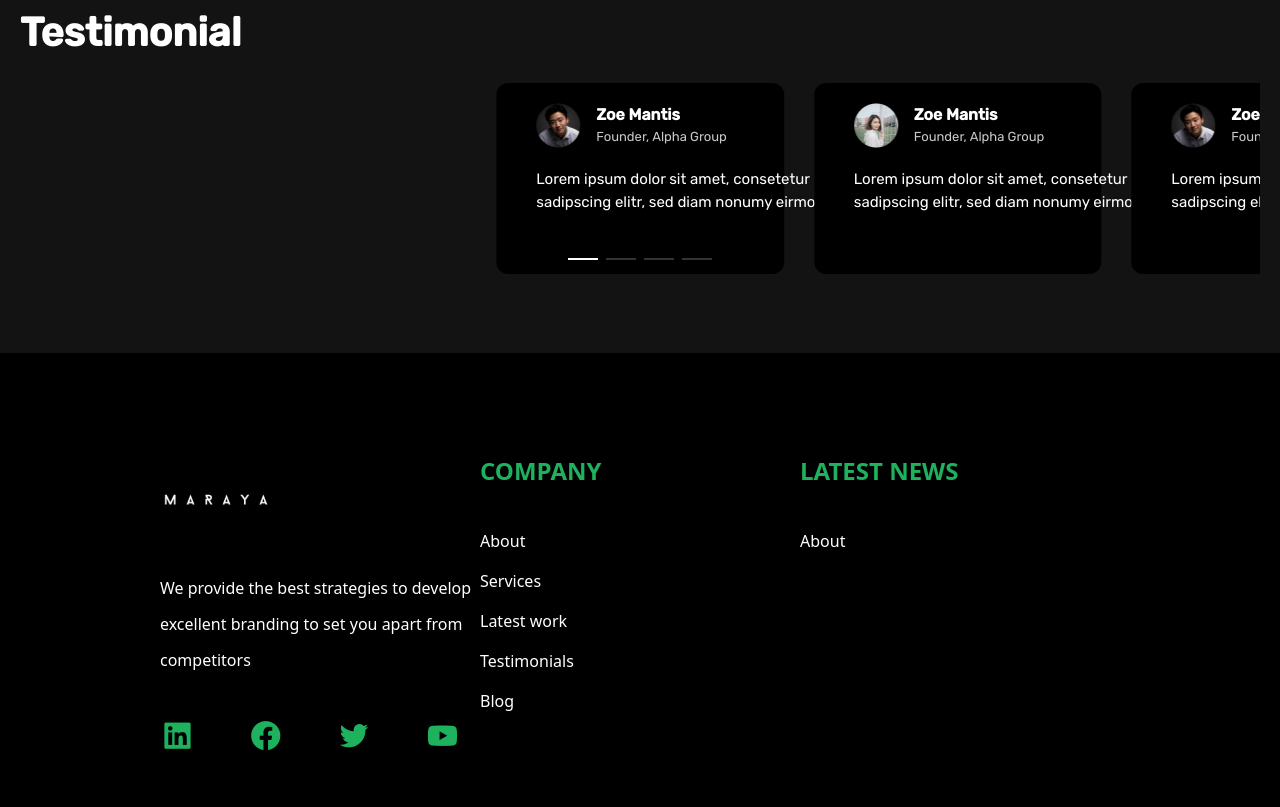
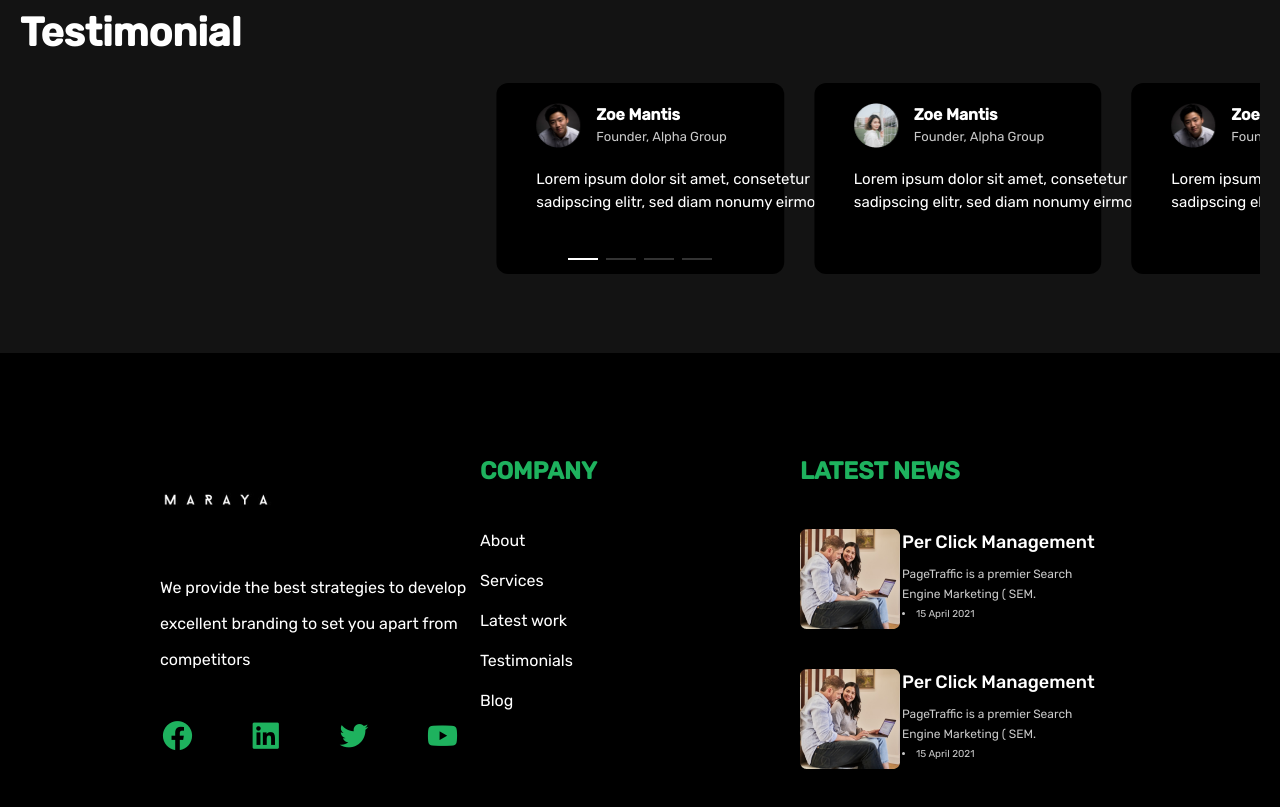
Before and after one commit to Ibidapo-Ayo/maraya, a plain HTML site: page index.html in a window 1280 px wide. Shown: the part 3152-3959 px from the top of the page. Drawn offline with nearby package versions, Linux system fonts and the light colour scheme.

Commit message:
Footer design2 added

```diff
--- a/css/styles.css
+++ b/css/styles.css
@@ -186,7 +186,7 @@ body{
   /* End Swiper Area */
 
   /* Footer Area */
-  footer h1{
+  .footer{
     font-family: 'Rubik', sans-serif;
   }
   .socials i{
--- a/index.html
+++ b/index.html
@@ -321,8 +321,8 @@
 
 
    <!-- Footer Area -->
-    <div class="h-[400px] bg-bg flex px-40 md:flex-row flex-col items-start justify-between">
-    <div class="flex flex-col space-y-10 w-1/3">
+    <div class="h-[400px] bg-bg flex px-40 md:flex-row flex-col items-start justify-between footer">
+    <div class="flex flex-col space-y-10 md:w-1/3 w-100">
         <div>
             <img src="./images/logo.png" class="md:-mx-[75px]" alt="Maraya Logo"/>
         </div>
@@ -330,13 +330,13 @@
           <p class="text-textColor leading-[36px]">We provide the best strategies to develop excellent branding to set you apart from competitors</p>
         </div>
         <div class="socials flex flex-row w-[300px] justify-between">
+            <i class='bx bxl-facebook-circle'></i>
             <i class='bx bxl-linkedin-square' ></i>
-            <i class='bx bxl-facebook-circle'></i>
             <i class='bx bxl-twitter' ></i>
             <i class='bx bxl-youtube' ></i>
         </div>
     </div>
-    <div class="flex flex-col space-y-10 w-1/3">
+    <div class="flex flex-col space-y-10 md:w-1/3 w-100">
         <div>
            <h1 class="text-footerColor text-[24px] uppercase font-[600]">Company</h1>
         </div>
@@ -350,14 +350,35 @@
           </ul>
         </div>
     </div>
-    <div class="flex flex-col space-y-10 w-1/3">
+    <div class="flex flex-col space-y-10 md:w-1/3 w-100">
         <div>
            <h1 class="text-footerColor text-[24px] uppercase font-[600]">Latest news</h1>
         </div>
-        <div>
-          <ul class="text-textColor flex flex-col space-y-4">
-            <li>About</li>
-          </ul>
+        <div class="flex flex-col space-y-10">
+          <div class="grid grid-cols-2 gap-1">
+            <div>
+              <img src="./images/footer/footer1.png" />
+            </div>
+            <div class="md:-mx-[60px] space-y-2">
+              <h1 class="text-[18px] font-[500] text-textColor">Per Click Management</h1>
+              <div class="md:w-[171px] leading-[20px]">
+                  <p class="text-subTextColor text-[12px] font-[400]">PageTraffic is a premier Search Engine Marketing ( SEM.</p>
+                <li class="text-[10px] font-[400] text-subTextColor">15 April 2021</li>
+              </div>
+            </div>
+          </div>
+          <div class="grid grid-cols-2 gap-1">
+              <div>
+                <img src="./images/footer/footer1.png" />
+              </div>
+              <div class="md:-mx-[60px] space-y-2">
+                <h1 class="text-[18px] font-[500] text-textColor">Per Click Management</h1>
+                <div class="md:w-[171px] leading-[20px]">
+                    <p class="text-subTextColor text-[12px] font-[400]">PageTraffic is a premier Search Engine Marketing ( SEM.</p>
+                  <li class="text-[10px] font-[400] text-subTextColor">15 April 2021</li>
+                </div>
+              </div>
+            </div>
         </div>
     </div>
     </div>
```
Also changed, not shown: images/footer/footer1.png (added), images/footer/footer2.png (added).
